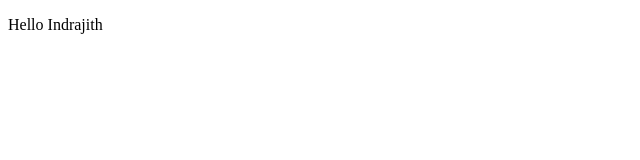
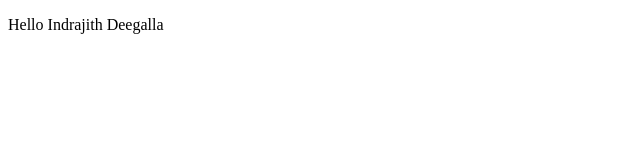
Before and after one commit to prashansilva/c-clark-batch-3-sun-group, a plain HTML site: page indrajith.html in a window 1280 px wide. Shown: the full height of the page, 0-640 px from the left. Drawn offline with Linux system fonts and the light colour scheme.

Commit message:
change indrajith.html file

```diff
--- a/indrajith.html
+++ b/indrajith.html
@@ -6,6 +6,6 @@
     <title>Indrajith</title>
 </head>
 <body>
-    <p>Hello Indrajith</p>
+    <p>Hello Indrajith Deegalla</p>
 </body>
 </html>
```
